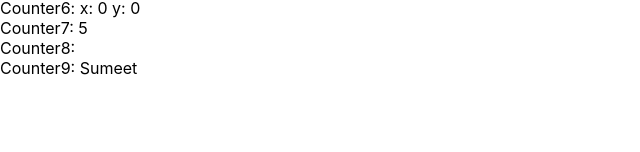
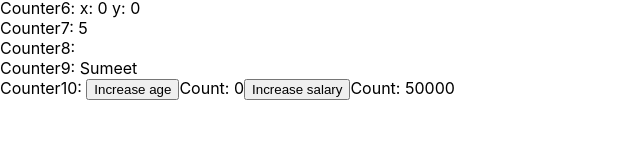
Before and after one commit to sumeetpatond/React-Hooks, a React (Create React App) app: page / in a window 1280 px wide. Shown: the part 148-300 px from the top of the page, without its empty margins (0-640 px from the left). Built offline with nearby package versions, Linux system fonts and the light colour scheme; no server answers.

Commit message:
useCallback

```diff
--- a/src/App.js
+++ b/src/App.js
@@ -9,6 +9,7 @@ import Counter7 from "./useeffect-components/Counter7";
 import Counter8 from "./useeffect-components/Counter8";
 import Counter9 from "./useContext-component/Counter9";
 import UserContext from "./useContext-component/UserContext";
+import Counter10 from "./UseCallback/Counter10";
 
 /**
  * App Component at root level.
@@ -30,6 +31,8 @@ function App() {
         <Counter9 />
       </UserContext.Provider>
       <br />
+      Counter10: <Counter10 /> <br />
+      <br />
     </div>
   );
 }
--- /dev/null
+++ b/src/UseCallback/Button.jsx
@@ -0,0 +1,8 @@
+import React from "react";
+
+/* eslint-disable react/prop-types */
+const Button = function ({ handleClick, children }) {
+  return <button onClick={handleClick}>{children}</button>;
+};
+
+export default React.memo(Button);
--- /dev/null
+++ b/src/UseCallback/Count.jsx
@@ -0,0 +1,8 @@
+import React from "react";
+
+/* eslint-disable react/prop-types */
+const Count = function ({ count }) {
+  return <span>Count: {count}</span>;
+};
+
+export default React.memo(Count);
--- /dev/null
+++ b/src/UseCallback/Counter10.jsx
@@ -0,0 +1,24 @@
+import { useState, useCallback } from "react";
+import Button from "./Button";
+import Count from "./Count";
+
+const Counter10 = function () {
+  const [age, setAge] = useState(0);
+  const [salary, setSalary] = useState(50000);
+  const increaseSalary = useCallback(() => {
+    setSalary(salary + 1000);
+  }, [salary]);
+  const increaseAge = useCallback(() => {
+    setAge(age + 1);
+  }, [age]);
+  return (
+    <>
+      <Button handleClick={increaseAge}>Increase age</Button>
+      <Count count={age}></Count>
+      <Button handleClick={increaseSalary}>Increase salary</Button>
+      <Count count={salary}></Count>
+    </>
+  );
+};
+
+export default Counter10;
```
